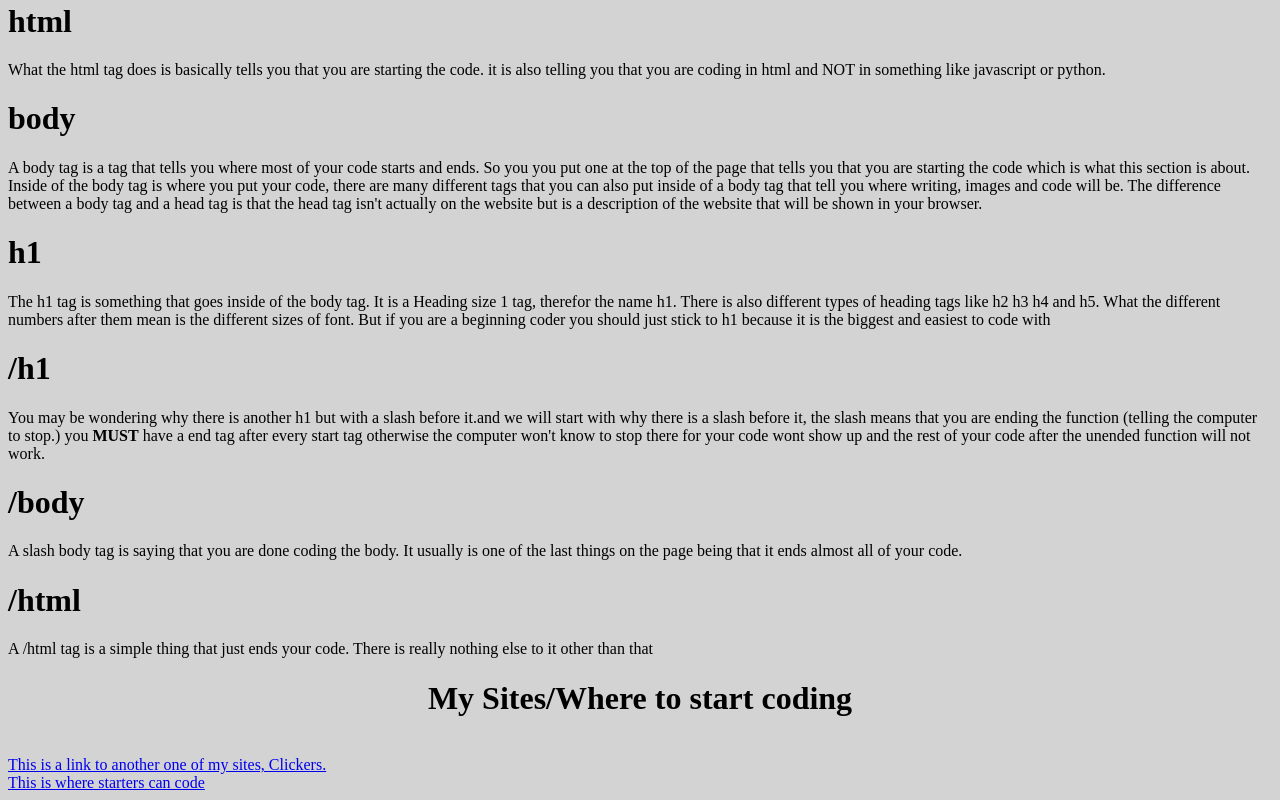
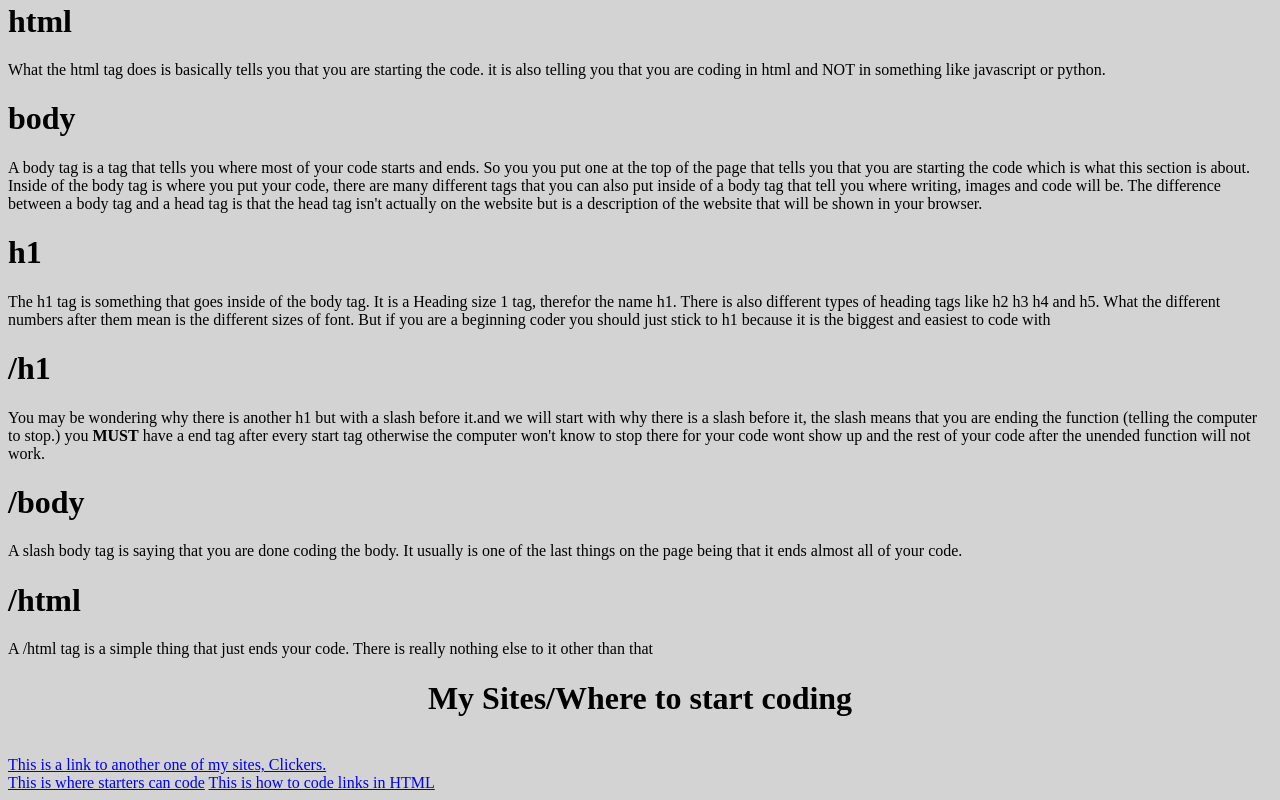
Before and after one commit to DdogN/How-to-Code-Hello-World, a plain HTML site: page index.html in a window 1280 px wide. Shown: the part 909-1709 px from the top of the page. Drawn offline with Linux system fonts and the light colour scheme.

Commit message:
Update index.html
i added the hyperreferences link at DdogN.github.io so it mught not workmfop everyone

```diff
--- a/index.html
+++ b/index.html
@@ -77,5 +77,6 @@
 <a href="https:clickers.ml">This is a link to another one of my sites, Clickers.</a>
 		<br>
 			<a href="https://www.w3schools.com/tags/tryit.asp?filename=tryhtml_font">This is where starters can code</a>
+			<a href="https://ddogn.github.io/HyperReferencesinHTML/">This is how to code links in HTML</a>
 				</body>
 			</html>
```
